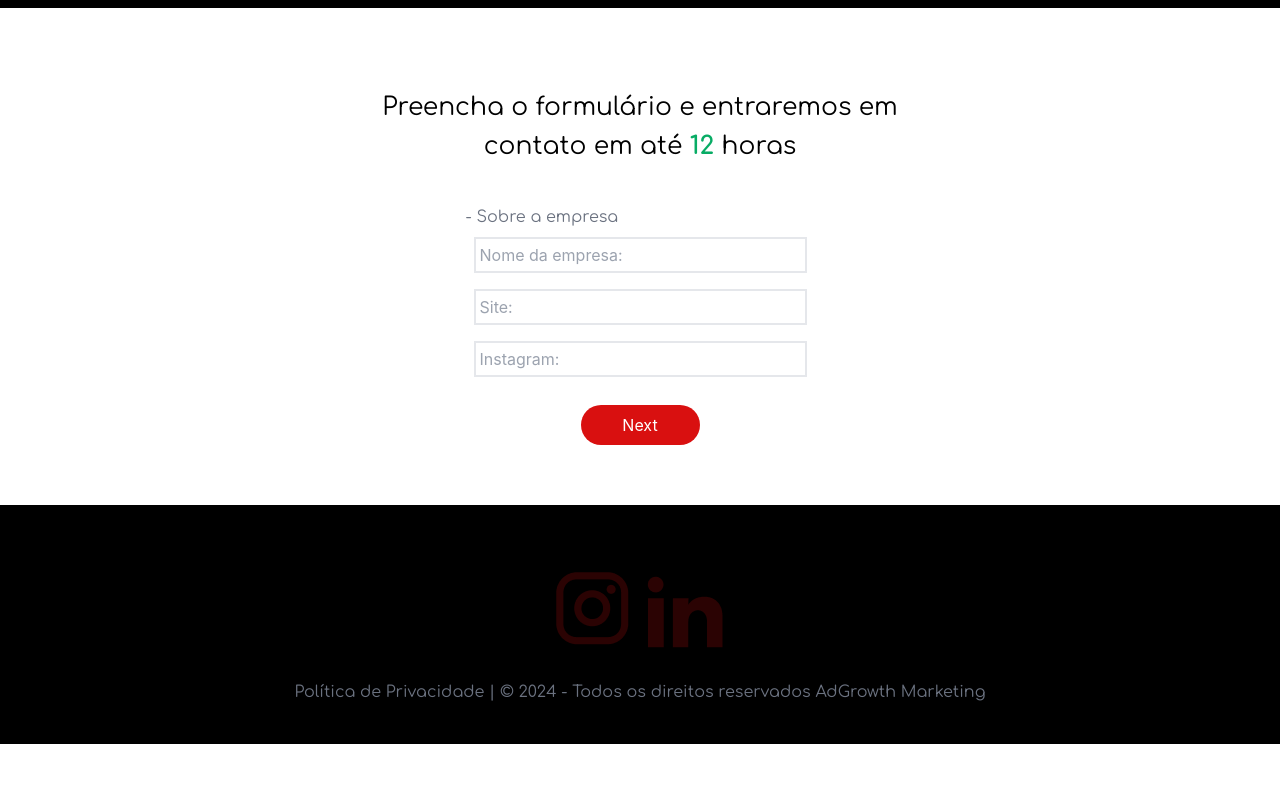
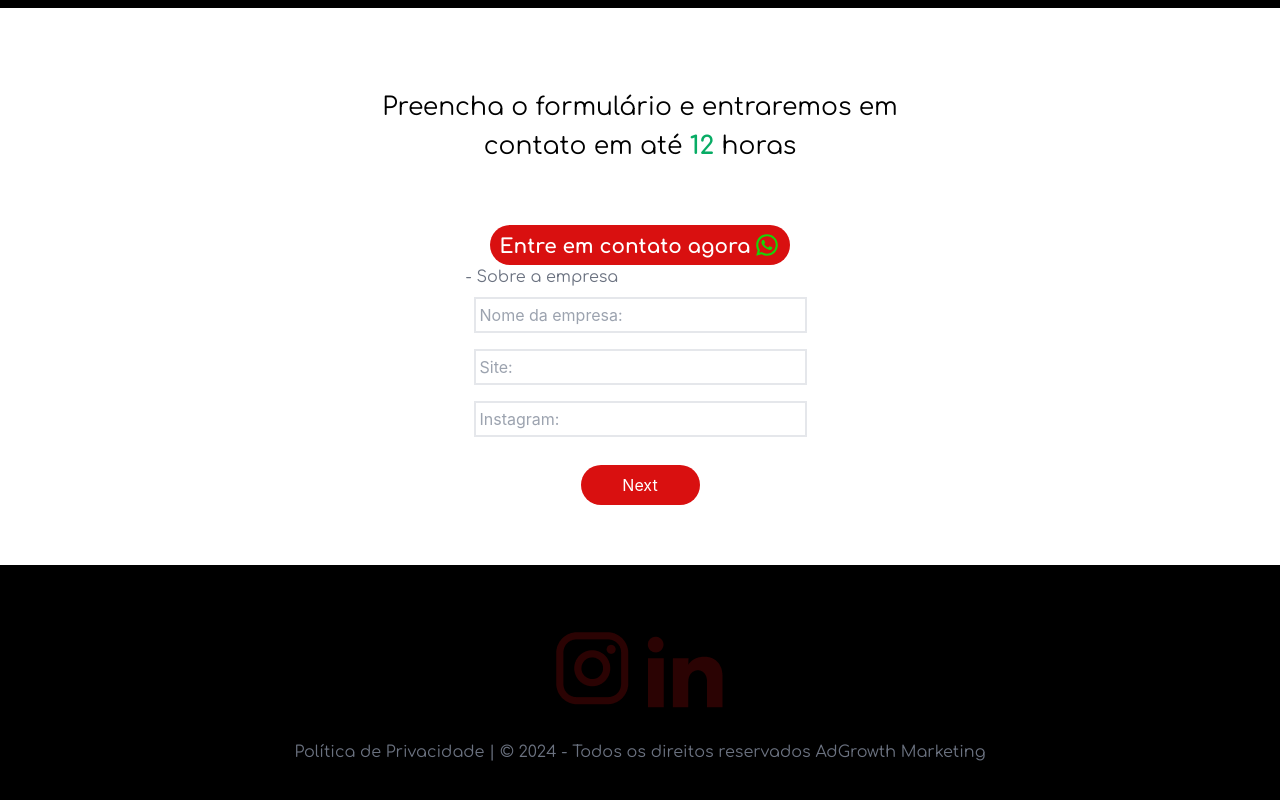
Before and after one commit to BrunoCotaXavier/adgrowth, a React (Create React App) app: page / in a window 1280 px wide. Shown: the part 6206-7006 px from the top of the page. Before the commit the page ends 6950 px from the top, so only its background shows below. Built offline with nearby package versions, Linux system fonts and the light colour scheme; a web font is replaced by a local one.

Commit message:
fix/mudanca-btn-form

```diff
--- a/src/App.css
+++ b/src/App.css
@@ -25,6 +25,14 @@
 
 .greenColor {
   color: #08AC65;
+}
+
+.btnSuccessForm {
+  background-color: #D91010;
+  width: max-content;
+  padding: 10px;
+  height: 40px;
+  border-radius: 100px;
 }
 
 span, h1, h2, h3, p {
--- a/src/components/form/index.js
+++ b/src/components/form/index.js
@@ -98,11 +98,11 @@ export const FormSpree = () => {
             <div id="title" className="pt-10 pb-10 sm:text-25 text-center">
                 <span>Preencha o formulário e entraremos em <br /> contato em até <span className="greenColor font-bold">12</span> horas</span>
             </div>
-            <div id='msgCard' className='text-center  sm:text-25 hidden'>
-                <p ref={statusRef} id="my-form-status" className='text-black'></p>
+            <div id='msgCard' className='text-center  text-xl sm:text-25'>
+                <p ref={statusRef} id="my-form-status" className='font-bold greenColor'></p>
             </div>
-            <a target='_blank' href="https://wa.link/zzn2od" id='msgWhatsApp' className='flex text-center pt-5 hidden'>
-                <h1 className='sm:text-xl pt-1'>- Entre em contato agora.</h1>
+            <a target='_blank' href="https://wa.link/zzn2od" id='msgWhatsApp' className='mt-5 text-white btnSuccessForm flex text-center items-center justify-center'>
+                <h1 className='sm:text-xl pt-1 font-bold '>Entre em contato agora</h1>
                 <img width={30} height={30} className='pl-1' src='/images/whatsLogo.svg' />
             </a>
             <form
```
